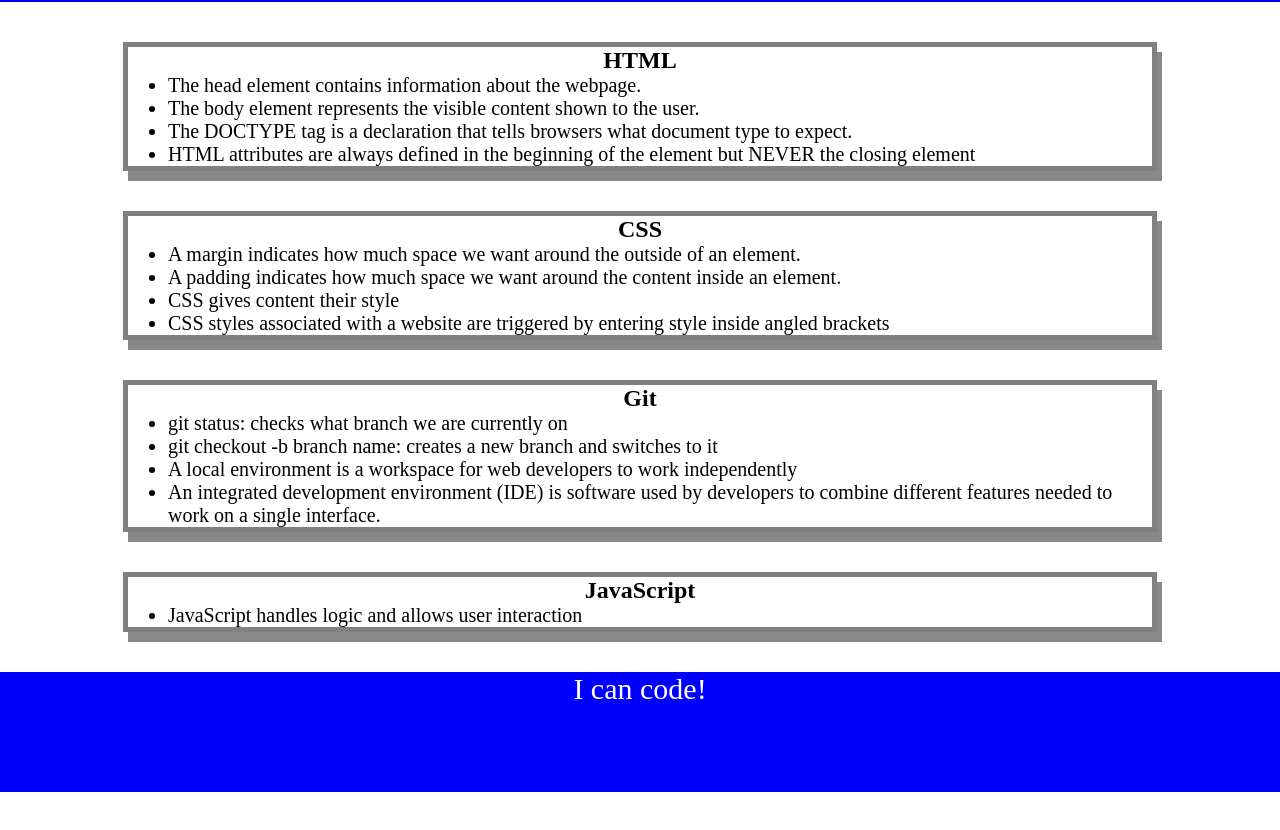
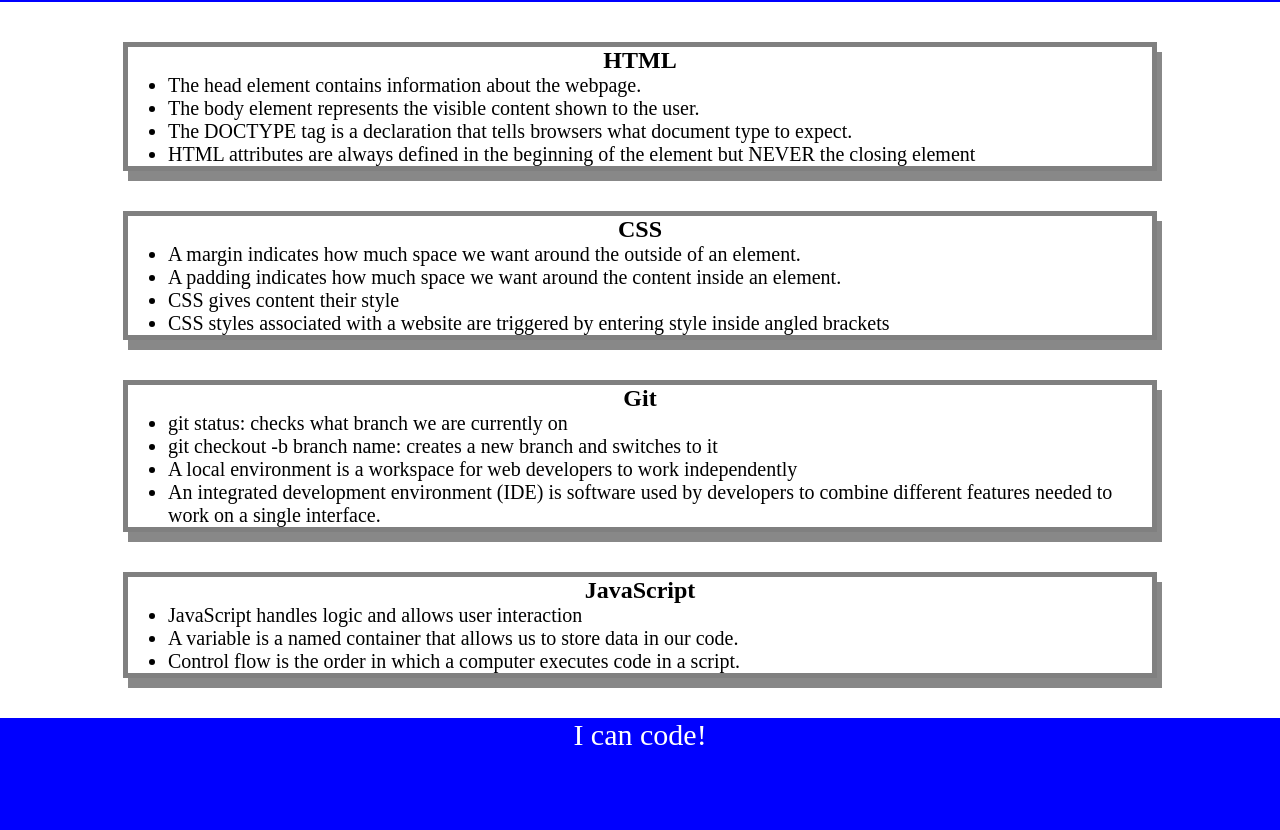
Before and after one commit to beni-ellie/pre-work-study-guide, a plain HTML site: page prework-study-guide/index.html in a window 1280 px wide. Shown: the part 118-948 px from the top of the page. Before the commit the page ends 910 px from the top, so only its background shows below. Drawn offline with Linux system fonts and the light colour scheme.

Commit message:
<added javascript>

```diff
--- a/prework-study-guide/index.html
+++ b/prework-study-guide/index.html
@@ -45,6 +45,8 @@
           <h2>JavaScript</h2>
           <ul>
             <li>JavaScript handles logic and allows user interaction</li>
+            <li>A variable is a named container that allows us to store data in our code.</li>
+            <li>Control flow is the order in which a computer executes code in a script.</li>
           </ul>
         </section>
     </main>
```
Also changed, not shown: prework-study-guide/assets/script.js (+4 -3 lines).
